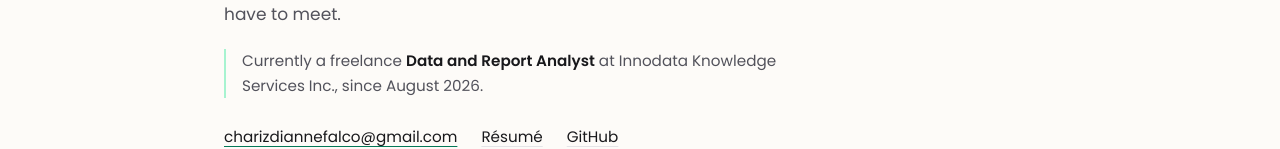
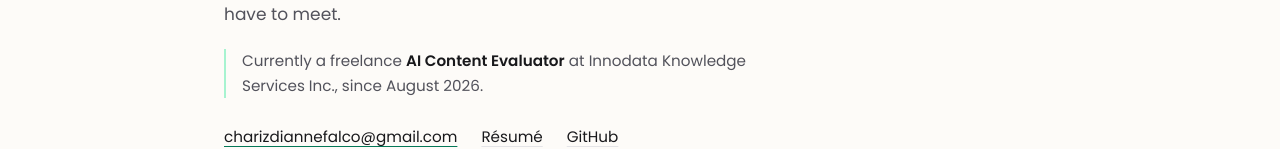
Before and after one commit to chariz1101/charchives, a Next.js app: page / in a window 1280 px wide. Shown: the part 305-454 px from the top of the page. Built offline with nearby package versions, Linux system fonts and the light colour scheme.

Commit message:
changed role

```diff
--- a/content/profile.ts
+++ b/content/profile.ts
@@ -3,7 +3,7 @@ export const profile = {
   role: "Full-stack developer",
   location: "Roxas City, Philippines",
   current: {
-    role: "Data and Report Analyst",
+    role: "AI Content Evaluator",
     org: "Innodata Knowledge Services Inc.",
     arrangement: "Freelance",
     since: "August 2026",
@@ -93,7 +93,7 @@ export const skills = [
 
 export const experience = [
   {
-    role: "Data and Report Analyst",
+    role: "AI Content Evaluator",
     org: "Innodata Knowledge Services Inc.",
     note: "Freelance",
     date: "Aug 2026 – present",
```
